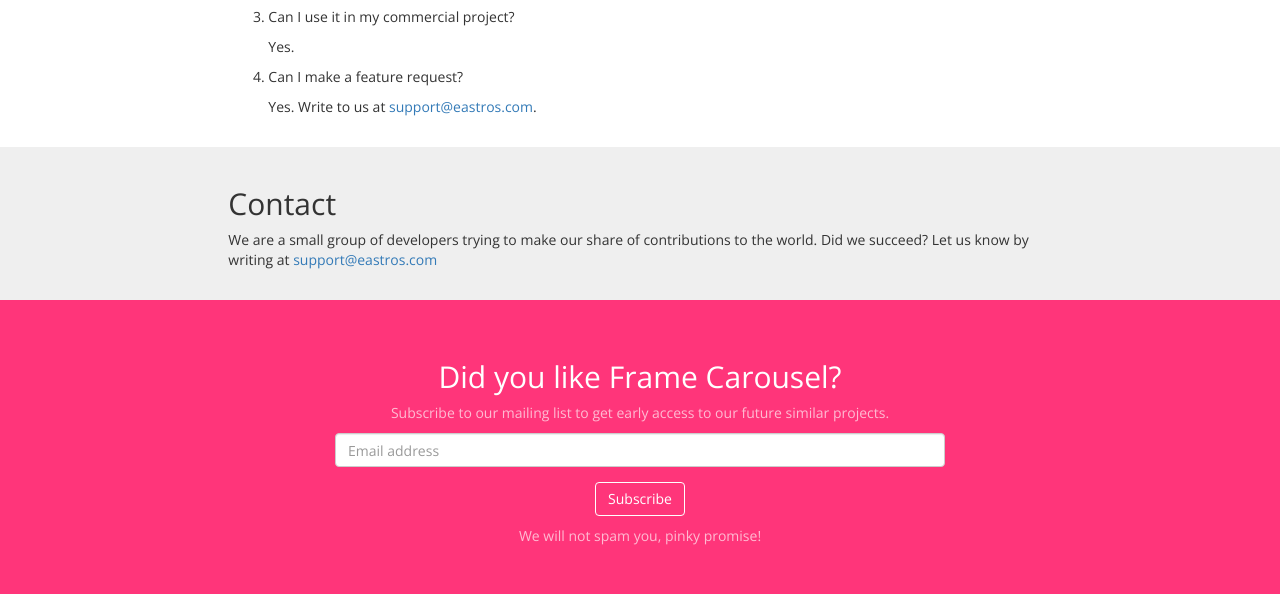
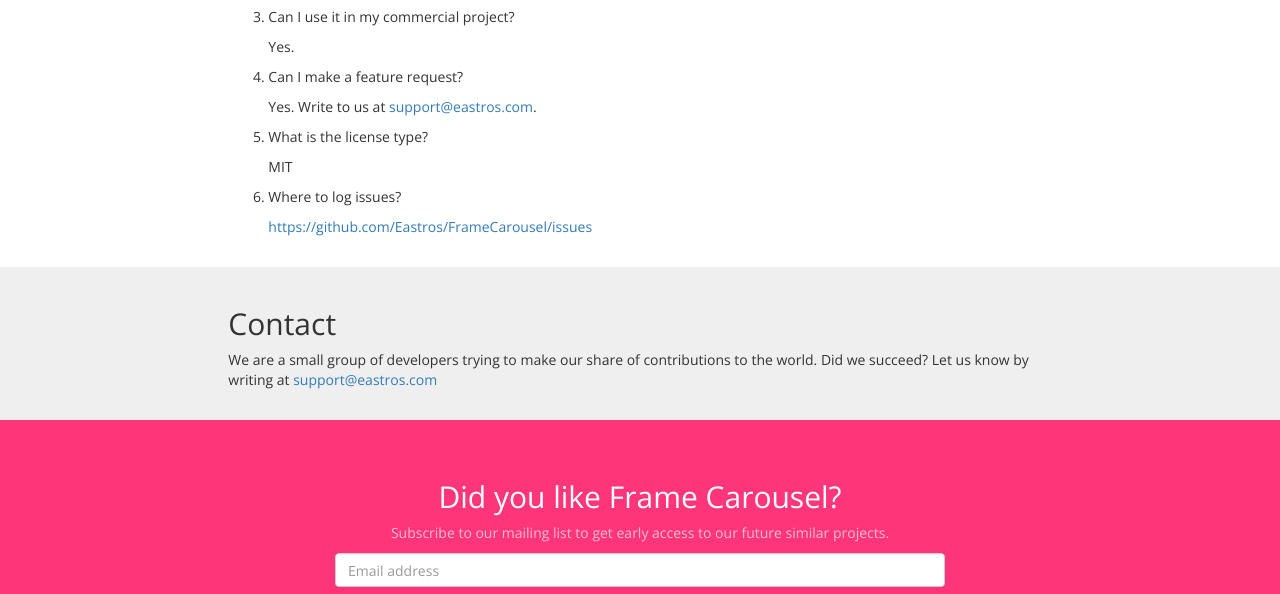
Before and after one commit to Eastros/FrameCarousel, a website: page www/index.html in a window 1280 px wide. Shown: the part 5663-6257 px from the top of the page. Drawn offline with nearby package versions, Linux system fonts and the light colour scheme.

Commit message:
Updates FAQs

```diff
--- a/www/index.html
+++ b/www/index.html
@@ -386,6 +386,16 @@
                     <p class="faq-question">Can I make a feature request?</p>
                     <p class="faq-answer">Yes. Write to us at <a href="mailto:support@eastros.com">support@eastros.com</a>.</p>
                   </li>
+
+                  <li>
+                    <p class="faq-question">What is the license type?</p>
+                    <p class="faq-answer">MIT</p>
+                  </li>
+
+                  <li>
+                    <p class="faq-question">Where to log issues?</p>
+                    <p class="faq-answer"><a href="https://github.com/Eastros/FrameCarousel/issues">https://github.com/Eastros/FrameCarousel/issues</a></p>
+                  </li>
                 </ol>
               </div>
             </div>
```
